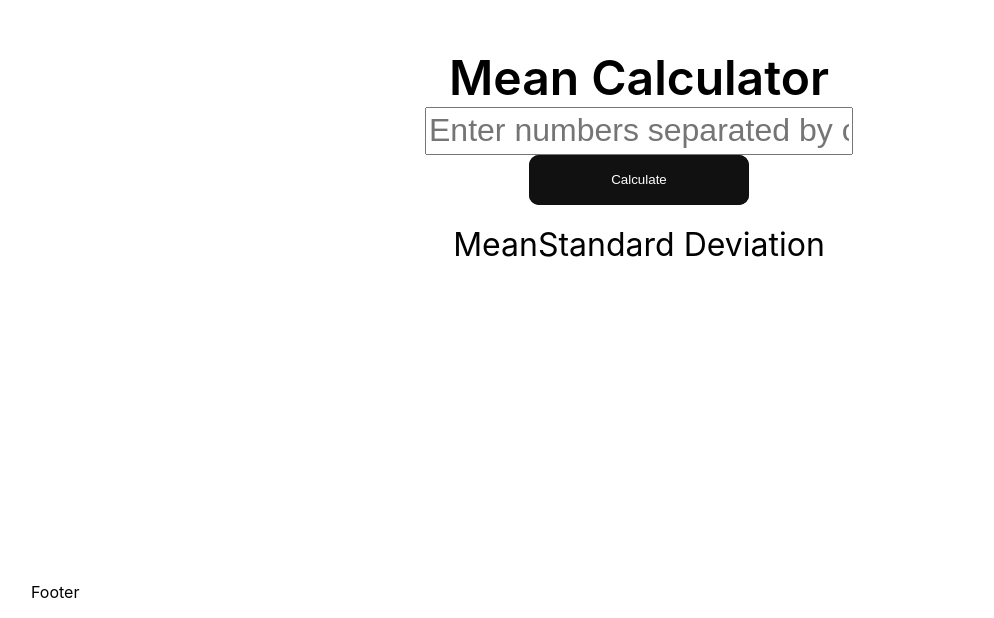
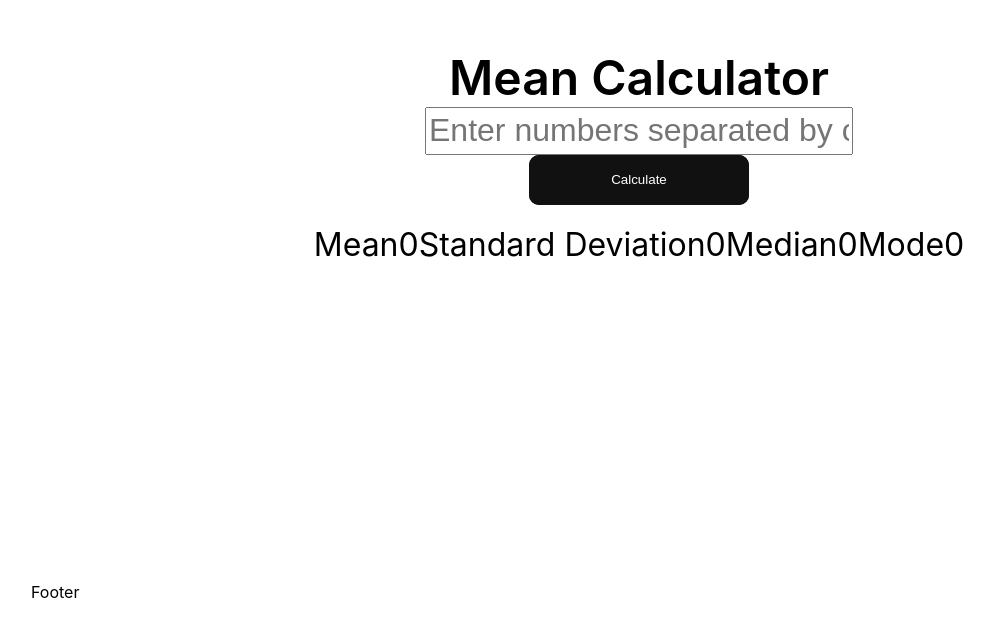
Before and after one commit to c050/mean, a Next.js app: page / in a window 1280 px wide. Shown: the part 234-852 px from the top of the page, without its empty margins (1-995 px from the left). Built offline with nearby package versions, Linux system fonts and the light colour scheme.

Commit message:
feat(calculator): calculates values and renders p

```diff
--- /dev/null
+++ b/components/Calculator.js
@@ -0,0 +1,42 @@
+export class Calculator {
+    constructor() {
+        this.array = [];
+        this.mean = 0;
+        this.standardDeviation = 0;
+        this.median = 0;
+        this.mode = 0;
+    };
+
+    calculateMean() {
+        this.mean = this.array.reduce((a, b) => a + b) / this.array.length;
+    };
+
+    calculateStandardDeviation() {
+        this.standardDeviation = Math.sqrt(this.array.reduce((a, b) => a + b) / this.array.length);
+    };
+
+    calculateMedian() {
+        this.median = this.array.sort((a, b) => a - b)[Math.floor(this.array.length / 2)];
+    };
+
+    calculateMode() {
+        const modeMap = {};
+        let maxCount = 0;
+        let mode = 0;
+
+        this.array.forEach((value) => {
+        if (!modeMap[value]) {
+            modeMap[value] = 1;
+        } else {
+            modeMap[value]++;
+        }
+
+        if (modeMap[value] > maxCount) {
+            maxCount = modeMap[value];
+            mode = value;
+        }
+        });
+
+        this.mode = mode;
+    }
+};
--- a/components/Footer.js
+++ b/components/Footer.js
@@ -1,8 +1,7 @@
-function Footer() {
+export default function Footer() {
   return (
     <div className="footer">
       <p>Footer</p>
     </div>
   );
 }
-export default Footer;
--- a/components/Header.js
+++ b/components/Header.js
@@ -1,6 +1,6 @@
 import Head from 'next/head'
 
-function Header() {
+export default function Header() {
   return (
     <Head>
         <title>Mean Calculator</title>
@@ -9,5 +9,3 @@ function Header() {
     </Head>
   )
 }
-
-export default Header;
--- a/pages/index.js
+++ b/pages/index.js
@@ -2,8 +2,40 @@ import styles from '../styles/Home.module.css'
 import Header from '../components/Header'
 import Footer from '../components/Footer'
 import button_styles from '../styles/Buttons.module.css'
+import { useState } from 'react'
+import { Calculator } from '../components/Calculator'
 
 export default function Home() {
+
+  let calculator = new Calculator();
+
+  const [mean, setMean] = useState(0);
+  const [standardDeviation, setStandardDeviation] = useState(0);
+  const [median, setMedian] = useState(0);
+  const [mode, setMode] = useState(0);
+
+  const calculate = (e) => {
+    e.preventDefault();
+    calculator.array = [2, 2, 3, 4, 5, 6, 7, 8, 9, 10];
+    calculator.mean = 0;
+    calculator.standardDeviation = 0;
+    calculator.median = 0;
+    calculator.mode = 0;
+
+    calculator.calculateMean();
+    setMean(calculator.mean);
+
+    calculator.calculateStandardDeviation();
+    setStandardDeviation(calculator.standardDeviation);
+
+    calculator.calculateMedian();
+    setMedian(calculator.median);
+
+    calculator.calculateMode();
+    setMode(calculator.mode);
+
+  }
+
   return (
     <div className={styles.container}>
       <Header/>
@@ -12,10 +44,16 @@ export default function Home() {
           Mean Calculator
         </h1>
         <input className={styles.numbers_input} type="text" placeholder="Enter numbers separated by commas" />
-        <button className={button_styles.glow_on_hover}>Calculate</button>
+        <button className={button_styles.glow_on_hover} onClick={calculate}>Calculate</button>
         <div className={styles.results}>
           <p>Mean</p>
+          <p>{mean}</p>
           <p>Standard Deviation</p>
+          <p>{standardDeviation}</p>
+          <p>Median</p>
+          <p>{median}</p>
+          <p>Mode</p>
+          <p>{mode}</p>
         </div>
       </main>
       <Footer />
```
